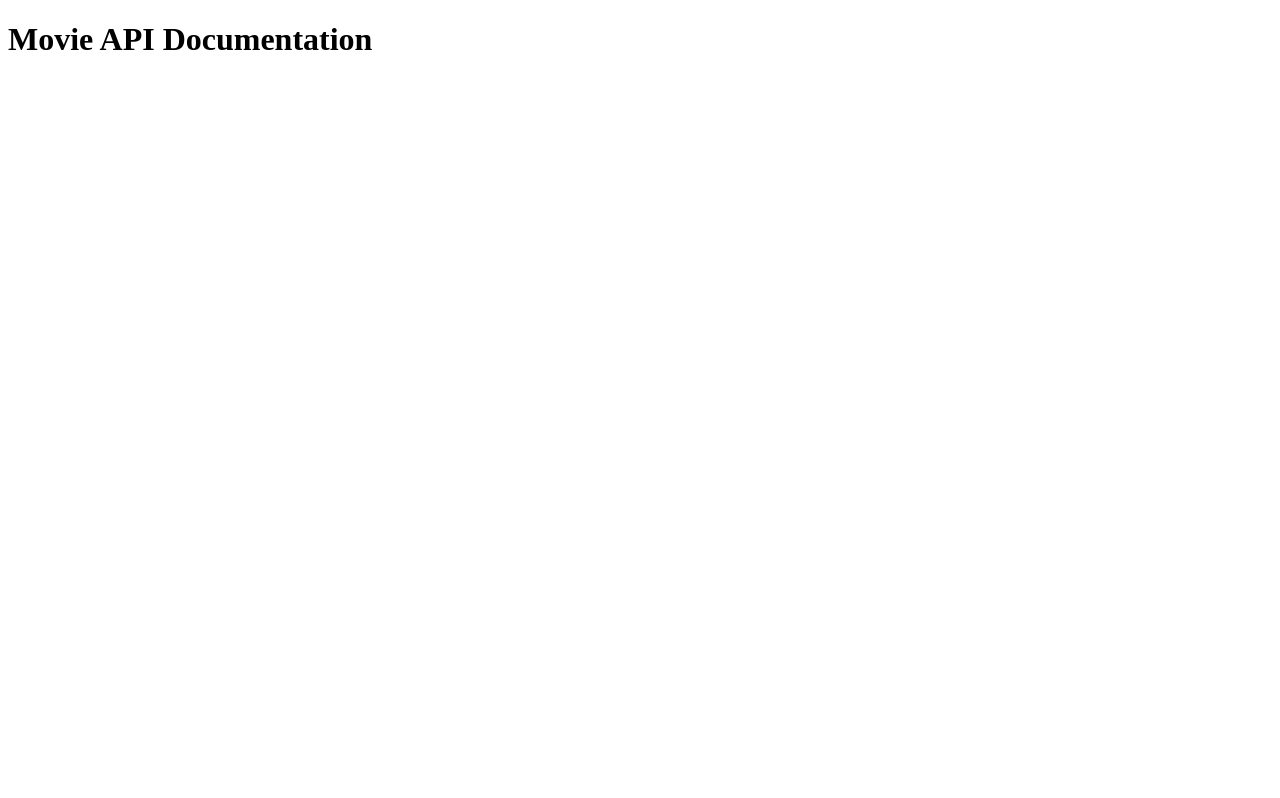
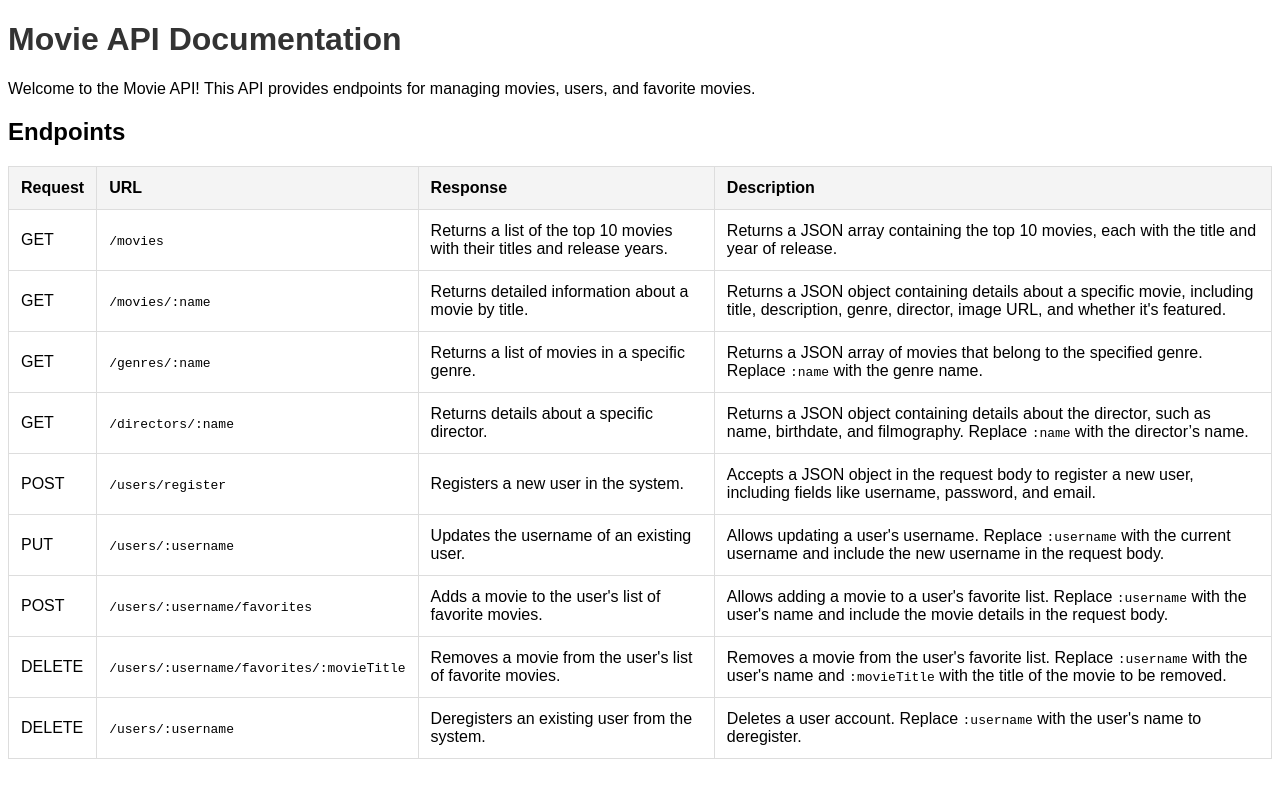
Before and after one commit to bhimamalbhage/movie_api, a website: page public/documentation.html in a window 1280 px wide. Drawn offline with Linux system fonts and the light colour scheme.

Commit message:
Added Rest APIs

```diff
--- a/public/documentation.html
+++ b/public/documentation.html
@@ -3,11 +3,105 @@
 <head>
     <meta charset="UTF-8">
     <meta name="viewport" content="width=device-width, initial-scale=1.0">
-    <title>Movie API</title>
+    <title>Movie API Documentation</title>
     <style>
+        body {
+            font-family: Arial, sans-serif;
+        }
+        h1 {
+            color: #333;
+        }
+        table {
+            width: 100%;
+            border-collapse: collapse;
+            margin-bottom: 20px;
+        }
+        table, th, td {
+            border: 1px solid #ddd;
+        }
+        th, td {
+            padding: 12px;
+            text-align: left;
+        }
+        th {
+            background-color: #f4f4f4;
+        }
     </style>
 </head>
 <body>
+
     <h1>Movie API Documentation</h1>
+
+    <p>Welcome to the Movie API! This API provides endpoints for managing movies, users, and favorite movies.</p>
+
+    <h2>Endpoints</h2>
+
+    <table>
+        <thead>
+            <tr>
+                <th>Request</th>
+                <th>URL</th>
+                <th>Response</th>
+                <th>Description</th>
+            </tr>
+        </thead>
+        <tbody>
+            <tr>
+                <td>GET</td>
+                <td><code>/movies</code></td>
+                <td>Returns a list of the top 10 movies with their titles and release years.</td>
+                <td>Returns a JSON array containing the top 10 movies, each with the title and year of release.</td>
+            </tr>
+            <tr>
+                <td>GET</td>
+                <td><code>/movies/:name</code></td>
+                <td>Returns detailed information about a movie by title.</td>
+                <td>Returns a JSON object containing details about a specific movie, including title, description, genre, director, image URL, and whether it's featured.</td>
+            </tr>
+            <tr>
+                <td>GET</td>
+                <td><code>/genres/:name</code></td>
+                <td>Returns a list of movies in a specific genre.</td>
+                <td>Returns a JSON array of movies that belong to the specified genre. Replace <code>:name</code> with the genre name.</td>
+            </tr>
+            <tr>
+                <td>GET</td>
+                <td><code>/directors/:name</code></td>
+                <td>Returns details about a specific director.</td>
+                <td>Returns a JSON object containing details about the director, such as name, birthdate, and filmography. Replace <code>:name</code> with the director’s name.</td>
+            </tr>
+            <tr>
+                <td>POST</td>
+                <td><code>/users/register</code></td>
+                <td>Registers a new user in the system.</td>
+                <td>Accepts a JSON object in the request body to register a new user, including fields like username, password, and email.</td>
+            </tr>
+            <tr>
+                <td>PUT</td>
+                <td><code>/users/:username</code></td>
+                <td>Updates the username of an existing user.</td>
+                <td>Allows updating a user's username. Replace <code>:username</code> with the current username and include the new username in the request body.</td>
+            </tr>
+            <tr>
+                <td>POST</td>
+                <td><code>/users/:username/favorites</code></td>
+                <td>Adds a movie to the user's list of favorite movies.</td>
+                <td>Allows adding a movie to a user's favorite list. Replace <code>:username</code> with the user's name and include the movie details in the request body.</td>
+            </tr>
+            <tr>
+                <td>DELETE</td>
+                <td><code>/users/:username/favorites/:movieTitle</code></td>
+                <td>Removes a movie from the user's list of favorite movies.</td>
+                <td>Removes a movie from the user's favorite list. Replace <code>:username</code> with the user's name and <code>:movieTitle</code> with the title of the movie to be removed.</td>
+            </tr>
+            <tr>
+                <td>DELETE</td>
+                <td><code>/users/:username</code></td>
+                <td>Deregisters an existing user from the system.</td>
+                <td>Deletes a user account. Replace <code>:username</code> with the user's name to deregister.</td>
+            </tr>
+        </tbody>
+    </table>
+
 </body>
 </html>
```
Also changed, not shown: index.js (+33 -2 lines), log.txt (+20 -0 lines).
